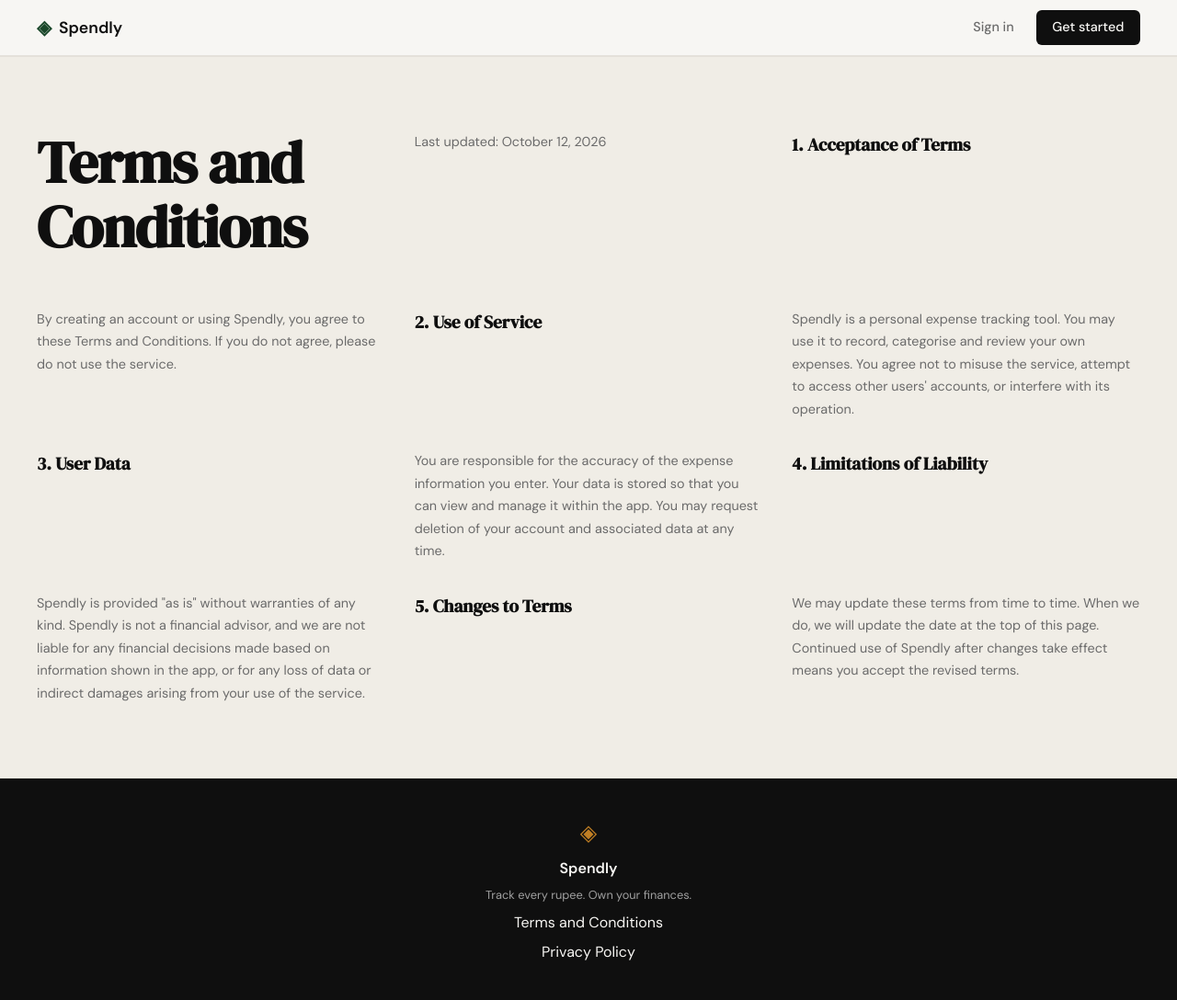
After one commit to bishnup1992/spendly, a Flask app: page /terms in a window 1280 px wide. The commit adds this page. Shown: the whole page at 92% size. Run offline with Flask 3, Linux system fonts and the light colour scheme.

Commit message:
landing: add terms and conditions page and route

```diff
--- a/app.py
+++ b/app.py
@@ -20,6 +20,11 @@ def register():
 @app.route("/login")
 def login():
     return render_template("login.html")
+
+
+@app.route("/terms")
+def terms():
+    return render_template("terms.html")
 
 
 # ------------------------------------------------------------------ #
--- a/templates/base.html
+++ b/templates/base.html
@@ -37,7 +37,7 @@
         <span class="brand-icon">◈</span>
         <span class="footer-name">Spendly</span>
         <p class="footer-copy">Track every rupee. Own your finances.</p>
-        <a href="#">Terms and Conditions</a>
+        <a href="/terms">Terms and Conditions</a>
         <a href="#">Privacy Policy</a>
       </div>
     </footer>
--- /dev/null
+++ b/templates/terms.html
@@ -0,0 +1,47 @@
+{% extends "base.html" %} {% block title %}Terms and Conditions — Spendly{%
+endblock %} {% block content %}
+
+<section class="features">
+  <div class="features-inner">
+    <h1 class="hero-title">Terms and Conditions</h1>
+    <p class="feature-body">Last updated: October 12, 2026</p>
+
+    <h2 class="feature-title">1. Acceptance of Terms</h2>
+    <p class="feature-body">
+      By creating an account or using Spendly, you agree to these Terms and
+      Conditions. If you do not agree, please do not use the service.
+    </p>
+
+    <h2 class="feature-title">2. Use of Service</h2>
+    <p class="feature-body">
+      Spendly is a personal expense tracking tool. You may use it to record,
+      categorise and review your own expenses. You agree not to misuse the
+      service, attempt to access other users' accounts, or interfere with its
+      operation.
+    </p>
+
+    <h2 class="feature-title">3. User Data</h2>
+    <p class="feature-body">
+      You are responsible for the accuracy of the expense information you enter.
+      Your data is stored so that you can view and manage it within the app. You
+      may request deletion of your account and associated data at any time.
+    </p>
+
+    <h2 class="feature-title">4. Limitations of Liability</h2>
+    <p class="feature-body">
+      Spendly is provided "as is" without warranties of any kind. Spendly is not
+      a financial advisor, and we are not liable for any financial decisions
+      made based on information shown in the app, or for any loss of data or
+      indirect damages arising from your use of the service.
+    </p>
+
+    <h2 class="feature-title">5. Changes to Terms</h2>
+    <p class="feature-body">
+      We may update these terms from time to time. When we do, we will update
+      the date at the top of this page. Continued use of Spendly after changes
+      take effect means you accept the revised terms.
+    </p>
+  </div>
+</section>
+
+{% endblock %}
```
